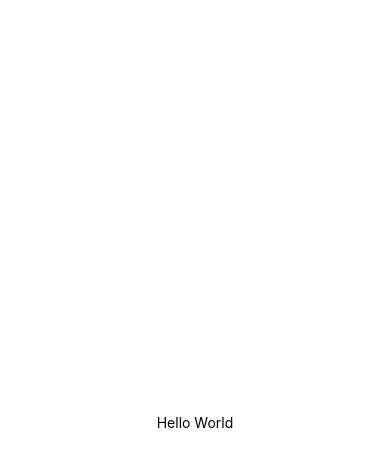
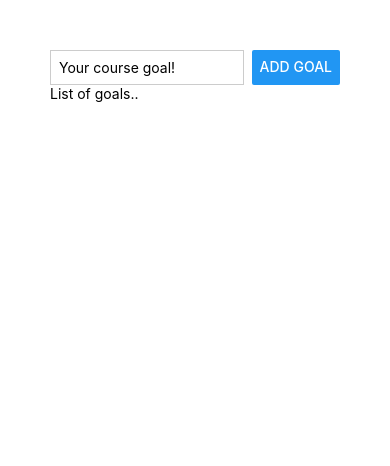
Before and after one commit to anniepuy/RNCourse, a React Native app: screen / in a window 390 px wide. Shown: the top 466 px of the page. Built offline with nearby package versions, Linux system fonts and the light colour scheme.

Commit message:
initial elements w/ flexbox

```diff
--- a/App.js
+++ b/App.js
@@ -1,20 +1,33 @@
-import { StatusBar } from 'expo-status-bar';
-import { StyleSheet, Text, View } from 'react-native';
+import { StyleSheet, Text, View, Button, TextInput } from 'react-native';
 
 export default function App() {
   return (
-    <View style={styles.container}>
-      <Text>Hello World</Text>
-      <StatusBar style="auto" />
+    <View style={styles.appContainer}>
+      <View style={styles.inputContainer}>
+        <TextInput style={styles.textInput} placeholder="Your course goal!" />
+        <Button title="Add Goal" />
+      </View>
+      <View>
+        <Text>List of goals..</Text>
+      </View>
     </View>
   );
 }
 
 const styles = StyleSheet.create({
-  container: {
-    flex: 1,
-    backgroundColor: '#fff',
-    alignItems: 'center',
-    justifyContent: 'center',
+  appContainer: {
+    padding: 50,
   },
+  inputContainer: {
+    flexDirection: 'row',
+    justifyContent: 'space-between',
+  },
+  textInput: {
+    borderWidth: 1,
+    borderColor: '#cccccc',
+    width: '80%',
+    marginRight: 8,
+    padding: 8,
+  }
+
 });
```
